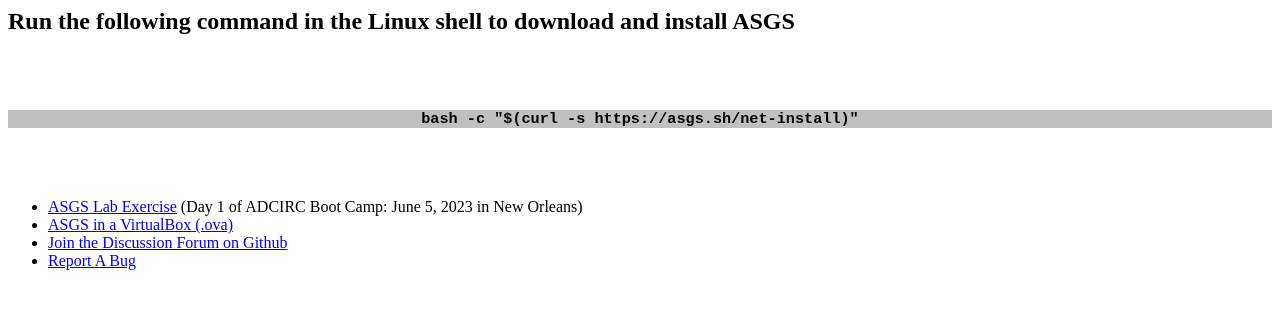
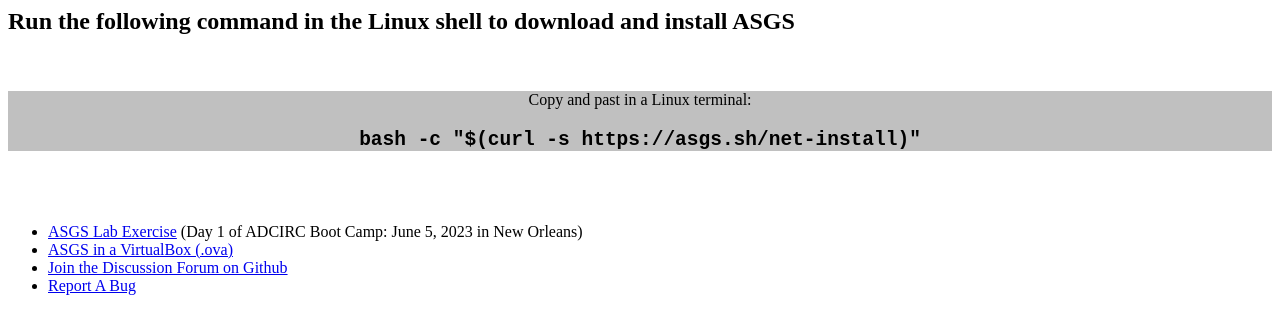
Before and after one commit to StormSurgeLive/get-asgs, a plain HTML site: page docs/index.html in a window 1280 px wide. Drawn offline with Linux system fonts and the light colour scheme.

Commit message:
Update index.html

```diff
--- a/docs/index.html
+++ b/docs/index.html
@@ -5,7 +5,10 @@
   <body>
     <h2>Run the following command in the Linux shell to download and install ASGS</h2>
     <br/><br/>
-    <div style="text-align:center;background:silver"><h3><code>bash -c "$(curl -s https://asgs.sh/net-install)"</code></h3></div>
+    <div style="text-align:center;background:silver">
+      Copy and past in a Linux terminal:
+      <h2><code>bash -c "$(curl -s https://asgs.sh/net-install)"</code></h2>
+    </div>
     <br/><br/>
     <ul>
       <li><a href=https://docs.google.com/document/d/1IJQa-N5raLp21uwqDPOW9l6EWDGpFFybsFo8gRhk_8Y/edit?usp=sharing target=_other>ASGS Lab Exercise</a> (Day 1 of ADCIRC Boot Camp: June 5, 2023 in New Orleans)
```
